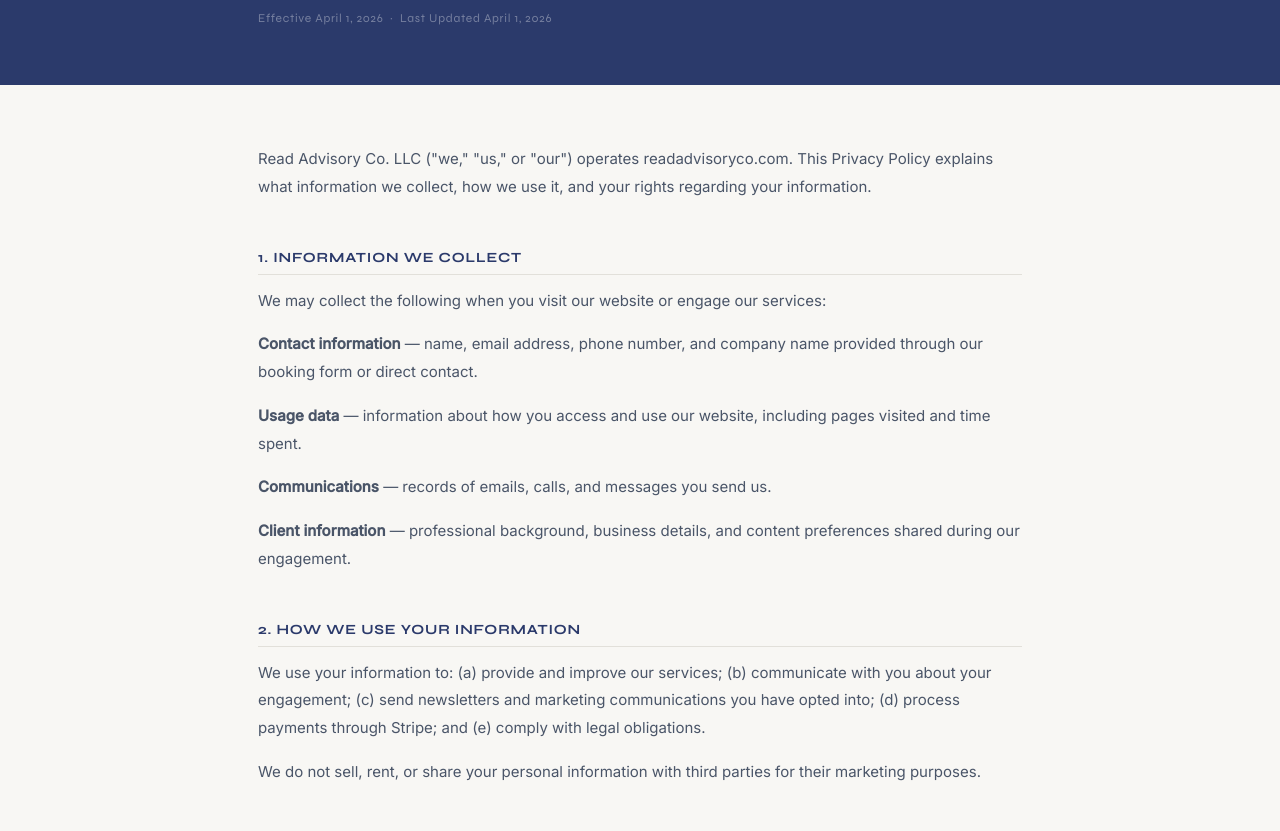
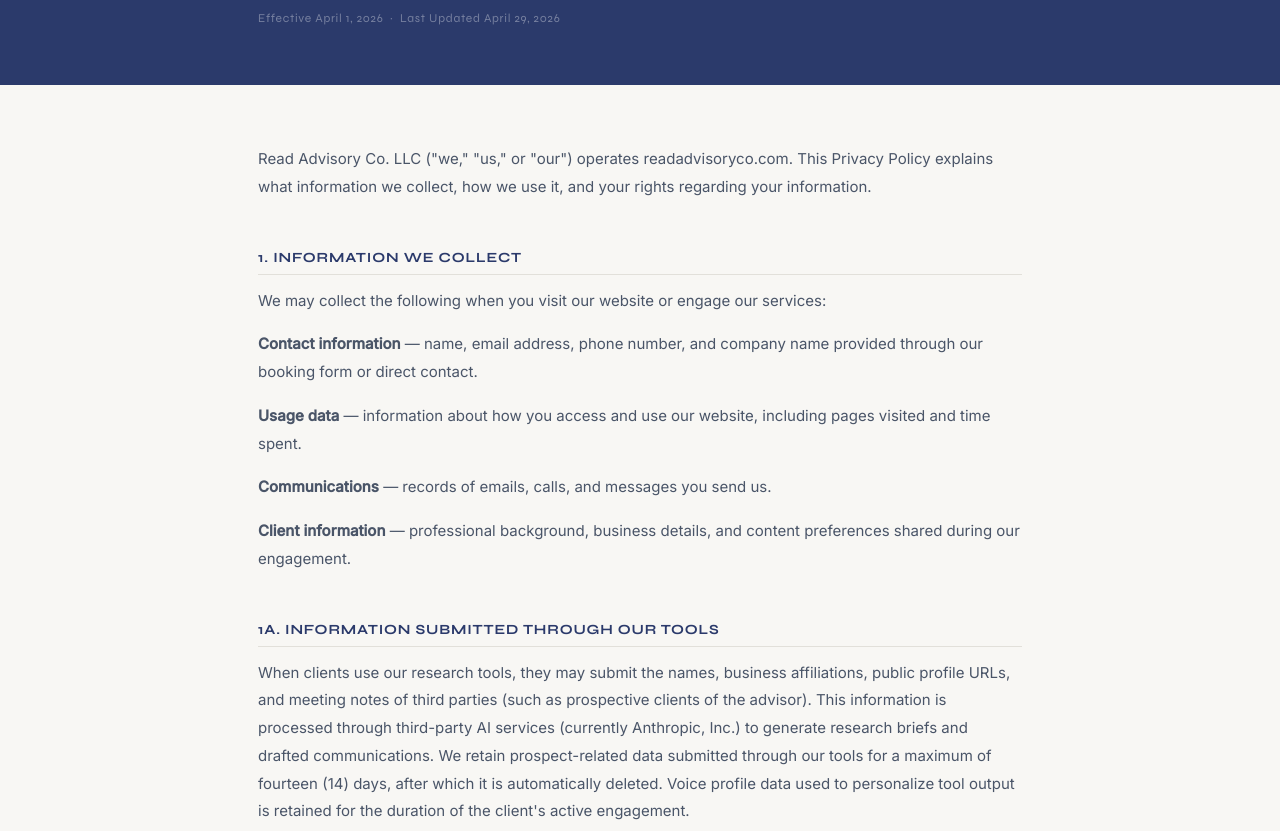
Before and after one commit to Readadvisoryco/readadvisoryco.github.io, a plain HTML site: page privacy.html in a window 1280 px wide. Shown: the part 215-1046 px from the top of the page. Drawn offline with Linux system fonts and the light colour scheme.

Commit message:
Update privacy — add tool data section, fix retention

```diff
--- a/privacy.html
+++ b/privacy.html
@@ -54,7 +54,7 @@
   <div class="page-hero-inner">
     <div class="page-tag">Legal</div>
     <h1 class="page-title">Privacy Policy</h1>
-    <div class="page-date">Effective April 1, 2026 &nbsp;·&nbsp; Last Updated April 1, 2026</div>
+    <div class="page-date">Effective April 1, 2026 &nbsp;·&nbsp; Last Updated April 29, 2026</div>
   </div>
 </div>
 
@@ -68,6 +68,9 @@
   <p><strong>Usage data</strong> — information about how you access and use our website, including pages visited and time spent.</p>
   <p><strong>Communications</strong> — records of emails, calls, and messages you send us.</p>
   <p><strong>Client information</strong> — professional background, business details, and content preferences shared during our engagement.</p>
+
+  <h3>1A. Information Submitted Through Our Tools</h3>
+  <p>When clients use our research tools, they may submit the names, business affiliations, public profile URLs, and meeting notes of third parties (such as prospective clients of the advisor). This information is processed through third-party AI services (currently Anthropic, Inc.) to generate research briefs and drafted communications. We retain prospect-related data submitted through our tools for a maximum of fourteen (14) days, after which it is automatically deleted. Voice profile data used to personalize tool output is retained for the duration of the client's active engagement.</p>
 
   <h3>2. How We Use Your Information</h3>
   <p>We use your information to: (a) provide and improve our services; (b) communicate with you about your engagement; (c) send newsletters and marketing communications you have opted into; (d) process payments through Stripe; and (e) comply with legal obligations.</p>
@@ -83,7 +86,7 @@
   <p>Our website may use basic cookies to improve your experience. We do not use tracking cookies for advertising purposes. You can disable cookies in your browser settings at any time.</p>
 
   <h3>6. Data Retention</h3>
-  <p>We retain your information for as long as necessary to provide our services and comply with legal obligations. Client information is retained for a minimum of three years following the end of an engagement.</p>
+  <p>We retain different categories of information for different periods. Client account information and engagement records are retained for a minimum of three years following the end of an engagement. Prospect-related data submitted through our research tools is retained for a maximum of fourteen (14) days, after which it is automatically deleted. Voice profile data is retained for the duration of the client's active engagement. We retain communications and payment records for the periods required by applicable law.</p>
 
   <h3>7. Your Rights</h3>
   <p>You have the right to: (a) request access to the personal information we hold about you; (b) request correction of inaccurate information; (c) request deletion of your information, subject to legal retention requirements; and (d) opt out of marketing communications at any time by emailing <a href="mailto:chris@readadvisoryco.com">chris@readadvisoryco.com</a>.</p>
```
